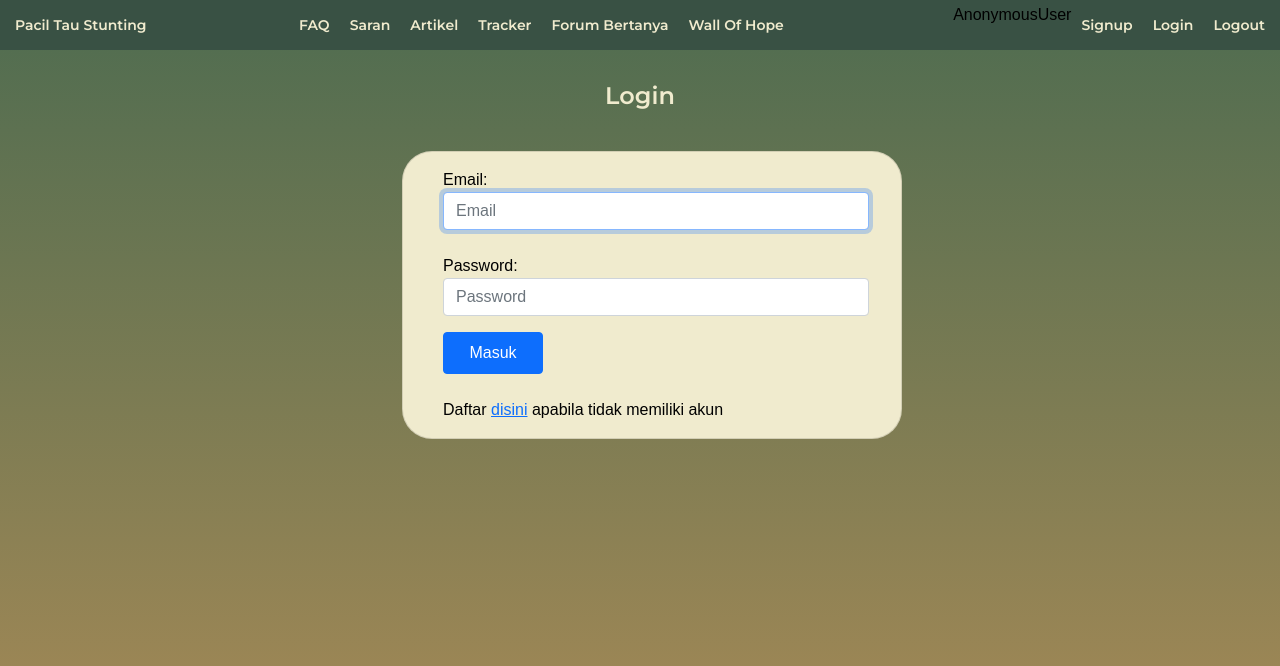
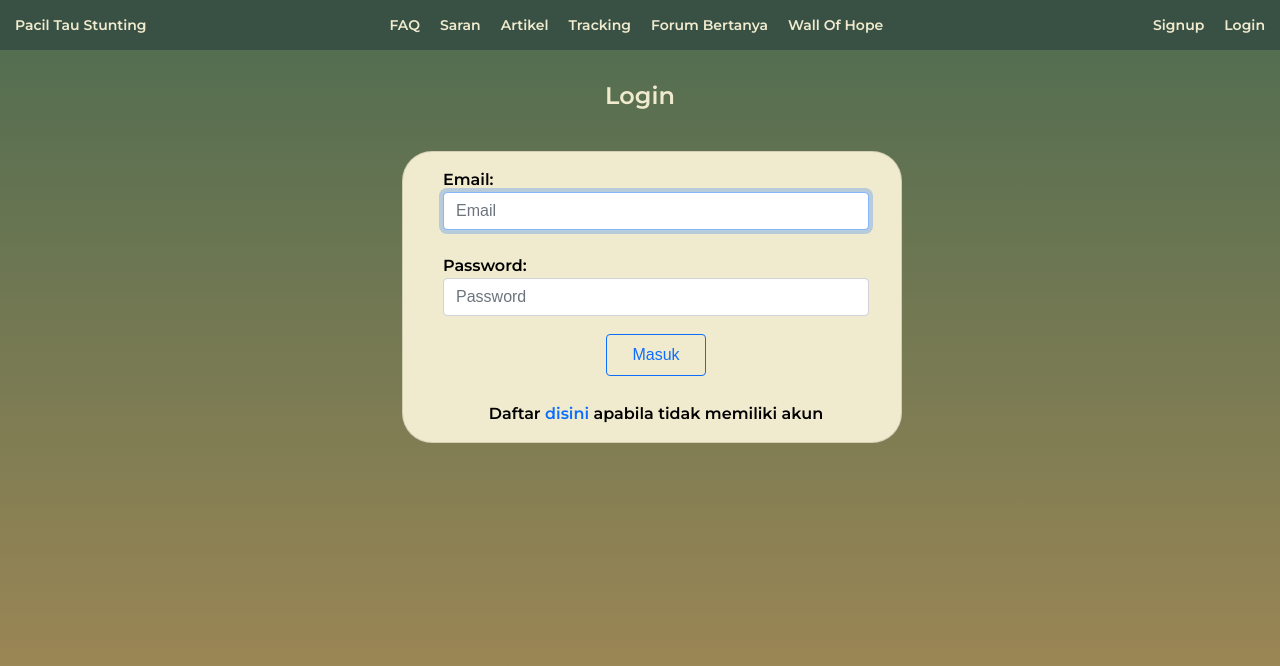
Before and after one commit to YosuaChrialMartono/C06-PTS-PBP, a Django app: page /login/login/ in a window 1280 px wide. Shown: the top 666 px of the page. Run offline with Django 4.2, Linux system fonts and the light colour scheme; some libraries are stand-ins or nearby versions.

Commit message:
pbp login

```diff
--- a/login/templates/login.html
+++ b/login/templates/login.html
@@ -16,7 +16,7 @@
   <body style="background: -webkit-gradient(linear, left top, left bottom, from(#4E6C50), to(#AA8B56)) fixed;">
     {% include 'navbar.html' %}
     <div class="container">
-      <h4 style="text-align: center; font-family: 'Montserrat', sans-serif; color: #F0EBCE">Login</h4>
+      <h4 style="font-family: 'Montserrat', sans-serif; color: #F0EBCE">Login</h4>
         <div class="row">
           <div class="card">
             <div class="card-body">
@@ -24,12 +24,11 @@
                 {% csrf_token %}
                 <div class="row" style="margin-left:0px; padding-right:50px;">
                     <div class="col-md-12">
-                        <label for="email">Email:</label>
+                        <label for="email" style="font-family: 'Montserrat', sans-serif;">Email:</label>
                         <input type="email" class="form-control" name="email" placeholder="Email" required autofocus>
                         <br>
-                        <label for="password">Password:</label>
+                        <label for="password" style="font-family: 'Montserrat', sans-serif;">Password:</label>
                         <input type="password" class="form-control" name="password" placeholder="Password" required>
-
 
                         {% for field in login_form %}
                         <p>
@@ -38,18 +37,24 @@
                           {% endfor %}
                         </p>
                         {% endfor %}
+
                         {% if login_form.non_field_errors %}
                           <div class="non-field-errors">
                           {% for err in login_form.non_field_errors %}
-                        <ul>
-                        <p class="form-error" ><li style="color: red; text-align: left;">{{ err }}</li></p></ul>
+                            <ul><p class="form-error" ><li style="color: red; text-align: left;">{{ err }}</li></p></ul>
                           {% endfor %}
                           </div>
                         {% endif %}
 
-                        <input type="submit" id="reg-button" value="Masuk" class="btn btn-primary btn-block" style="width: 100px; margin: 0;">
-                        <br> <br>
-                        <label for="">Daftar <a href="{% url 'login:signup' %}">disini</a> apabila tidak memiliki akun</label>
+                        <div style="text-align: center;">
+                          <input type="submit" id="reg-button" value="Masuk" class="btn btn-outline-primary" style="width: 100px; margin:center;">
+                        </div>
+
+                        <br>
+
+                        <div style="text-align:center">
+                          <label style="font-family: 'Montserrat', sans-serif; text-align:center">Daftar <a style="text-decoration: none;" href="{% url 'login:signup' %}">disini</a> apabila tidak memiliki akun</label>
+                        </div>
                     </div>
                 </div>
             </form>
--- a/templates/navbar.html
+++ b/templates/navbar.html
@@ -55,6 +55,17 @@
         text-transform: capitalize;
         font-weight: bold;
     }
+
+    .halo {
+        font-family: 'Montserrat', sans-serif;
+        color: #F0EBCE;
+        font-size: 14px;
+        text-decoration: none;
+        text-transform: capitalize;
+        font-weight: bold;
+        padding-top:12px;
+        padding-left:2px;
+    }
 </style>
 
 <nav class="wrapper">
@@ -64,15 +75,18 @@
             <li><a href="">FAQ</a></li>
             <li><a href="">Saran</a></li>
             <li><a href="">Artikel</a></li>
-            <li><a href="">Tracker</a></li>
+            <li><a href="">Tracking</a></li>
             <li><a href="">Forum Bertanya</a></li>
             <li><a href="">Wall Of Hope</a></li>
         </ul>
         <ul class="navigasi2">
-            {{ user }}
-            <li><a href="{% url 'login:signup' %}">signup</a></li>
-            <li><a href="{% url 'login:login_page' %}">login</a></li>
-            <li><a href="{% url 'login:logout' %}">logout</a></li>
+            {% if user.is_anonymous %}
+                <li><a href="{% url 'login:signup' %}">signup</a></li>
+                <li><a href="{% url 'login:login_page' %}">login</a></li>
+            {% else %}
+                <div class="halo">Hey, {{user}} !!</div>
+                <li><a href="{% url 'login:logout' %}">logout</a></li>
+            {% endif %}
         </ul>
     </div>
 </nav>
```
Lines whose indentation alone changed are shown as unchanged.
